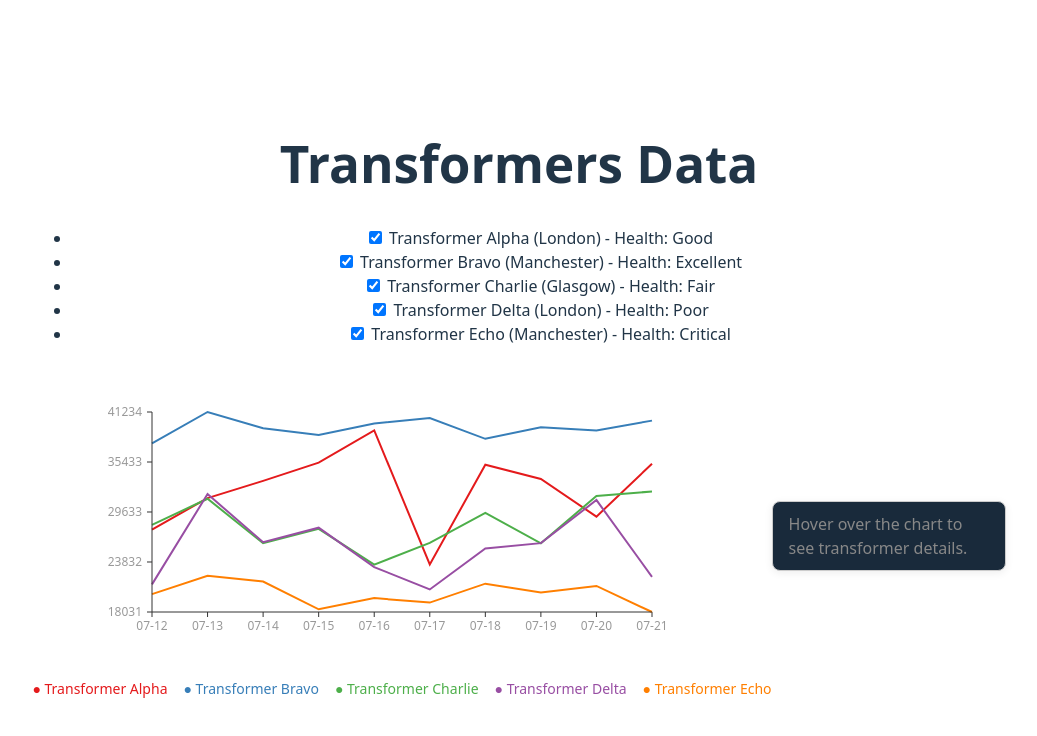
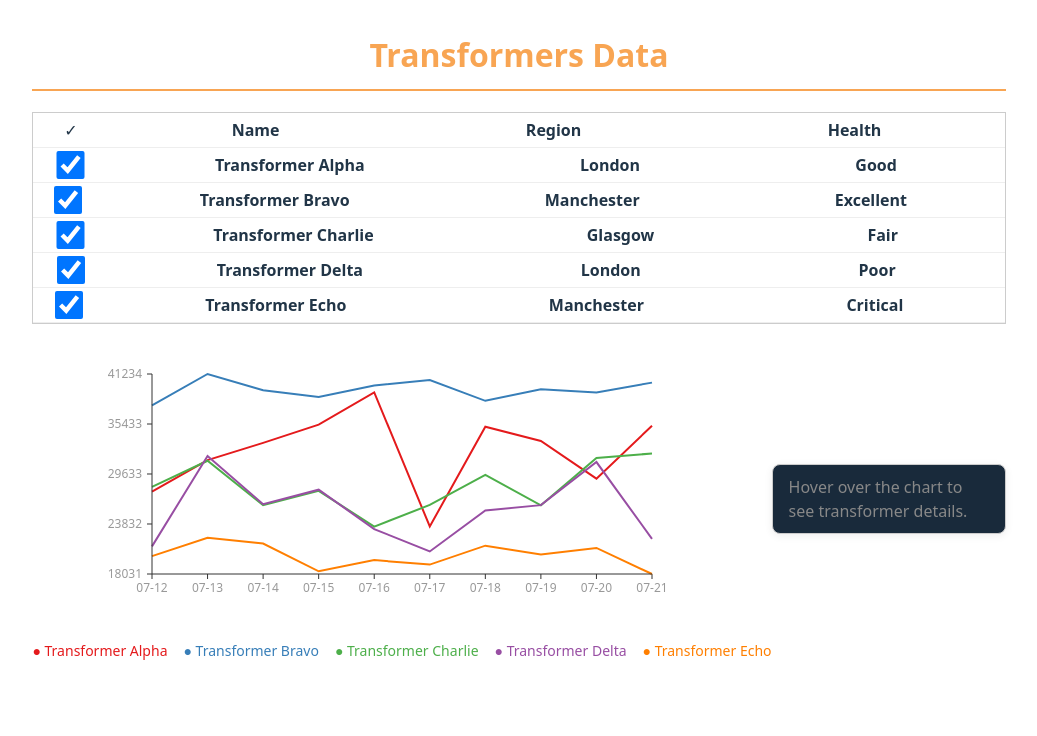
Before and after one commit to ktwist/data-visualiser, a Vue app: page / in a window 1280 px wide. Shown: the top 736 px of the page, without its empty margins (121-1158 px from the left). Built offline with nearby package versions, Linux system fonts and the light colour scheme.

Commit message:
feat: title and table layout updated

```diff
--- a/src/App.vue
+++ b/src/App.vue
@@ -1,6 +1,5 @@
 <template>
-  <div id="app">
-    <h1>Transformers Data</h1>
+    <h1 class="app-title">Transformers Data</h1>
     <div v-if="loading" class="loader">Loading data...</div>
     <TransformerData
       v-else
@@ -14,7 +13,6 @@
       :transformers="selectedTransformers"
       :all-transformers="transformers"
     />
-  </div>
 </template>
 
 <script setup lang="ts">
@@ -62,6 +60,13 @@ onMounted(async () => {
 </script>
 
 <style>
+.app-title {
+  text-align: center;
+  padding: 1rem;
+  font-size: 2rem;
+  color: #f8a553;
+  border-bottom: #f8a553 2px solid;
+}
 .loader {
   margin: 2rem 0;
   font-size: 1.2rem;
--- a/src/components/TransformerData.vue
+++ b/src/components/TransformerData.vue
@@ -23,18 +23,37 @@ watch(selectedIds, (val) => emit('update:selected', val), { immediate: true });
 <template>
   <div v-if="props.loading">Loading...</div>
   <div v-else-if="props.error">{{ props.error }}</div>
-  <div v-else>
-    <ul>
-      <li v-for="t in props.transformers" :key="t.assetId">
-        <label>
+  <div v-else class="transformer-list">
+    <div class="table-row"><span>&#x2713;</span><span>Name</span><span>Region</span><span>Health</span></div>
+      <div class="table-row" v-for="t in props.transformers" :key="t.assetId">
           <input
             type="checkbox"
             :value="t.assetId"
             v-model="selectedIds"
           />
-          {{ t.name }} ({{ t.region }}) - Health: {{ t.health }}
-        </label>
-      </li>
-    </ul>
+          <span>{{ t.name }}</span> <span>{{ t.region }}</span> <span>{{ t.health }}</span>
+      </div>
   </div>
 </template>
+
+<style scoped>
+.transformer-list {
+  max-height: 400px;
+  overflow-y: auto;
+  border: 1px solid #ccc;
+}
+.table-row {
+  display: flex;
+  font-weight: bold;
+  justify-content: space-between;
+  border-bottom: 1px solid #eee;
+
+}
+.table-row :first-child {
+  flex-grow: 0.5;
+}
+.table-row span {
+  flex-grow: 2;
+  padding: 5px 0;
+}
+</style>
--- a/src/style.css
+++ b/src/style.css
@@ -24,7 +24,7 @@ a:hover {
 
 body {
   margin: 0;
-  display: flex;
+  /* display: flex; */
   place-items: center;
   min-width: 320px;
   min-height: 100vh;
@@ -59,9 +59,9 @@ button:focus-visible {
 }
 
 #app {
-  max-width: 1280px;
+  /* max-width: 1280px;
   margin: 0 auto;
-  padding: 2rem;
+  /* padding: 2rem; */
   text-align: center;
 }
 
```
